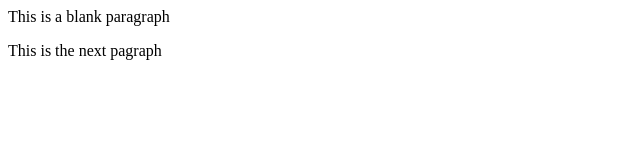
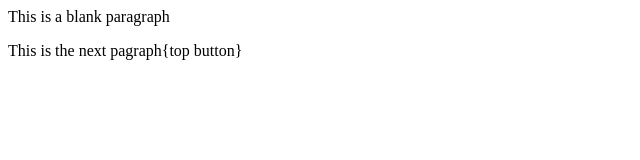
Before and after one commit to Miscella9eous/newmaclocalrepo, a plain HTML site: page index.html in a window 1280 px wide. Shown: the full height of the page, 0-640 px from the left. Drawn offline with Linux system fonts and the light colour scheme.

```diff
--- a/index.html
+++ b/index.html
@@ -1,3 +1,3 @@
 <p>This is a blank paragraph</p>
 
-<p>This is the next pagraph</p>
+<p>This is the next pagraph{top button}</p>
```
